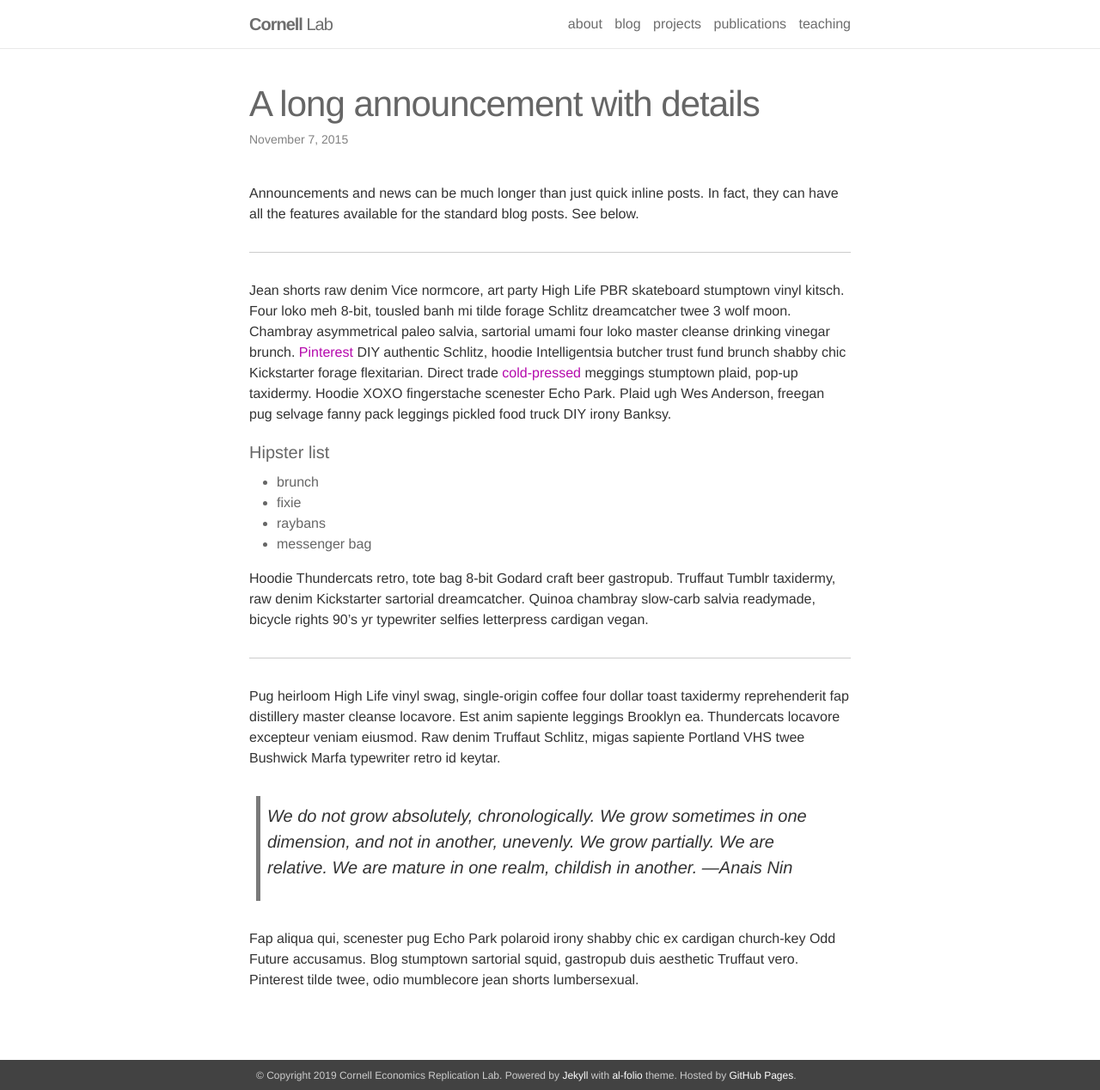
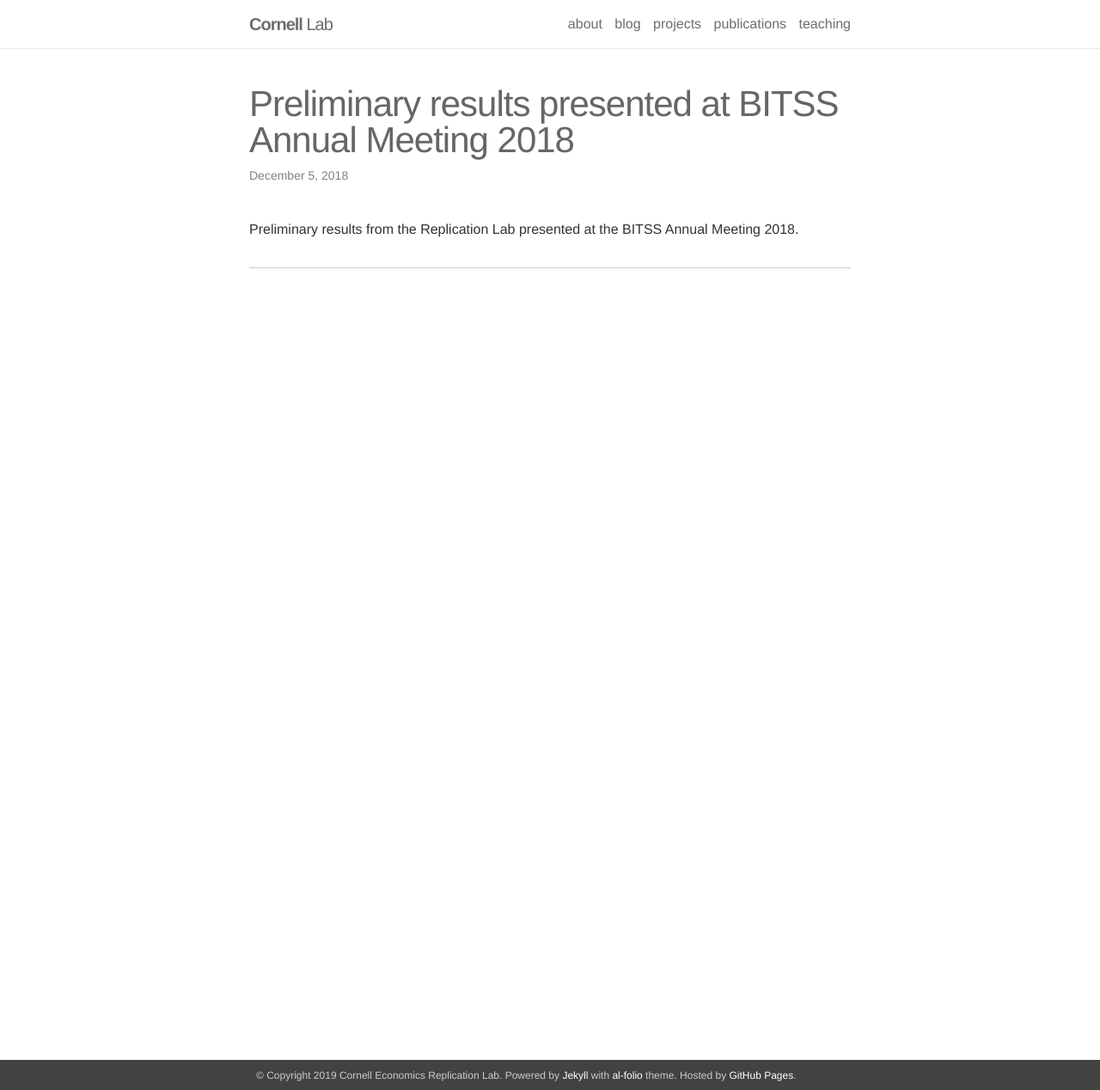
Before and after one commit to labordynamicsinstitute/replication-lab-pages, a Jekyll site: the page built from _news/announcement_2.md, in a window 1280 px wide and 1268 px high. Shown: the whole window at 86% size. Built offline with Jekyll 4.4.1, drawn with Linux system fonts in a browser that asks for light colours; nearby versions of some CDN libraries.

```diff
--- a/_news/announcement_2.md
+++ b/_news/announcement_2.md
@@ -1,31 +1,10 @@
 ---
 layout: post
-title: A long announcement with details
-date: 2015-11-07 16:11:00-0400
+title: Preliminary results presented at BITSS Annual Meeting 2018
+date: 2018-12-05 16:11:00-0400
 inline: false
 ---
 
-Announcements and news can be much longer than just quick inline posts. In fact, they can have all the features available for the standard blog posts. See below.
+Preliminary results from the Replication Lab presented at the BITSS Annual Meeting 2018.
 
 ***
-
-Jean shorts raw denim Vice normcore, art party High Life PBR skateboard stumptown vinyl kitsch. Four loko meh 8-bit, tousled banh mi tilde forage Schlitz dreamcatcher twee 3 wolf moon. Chambray asymmetrical paleo salvia, sartorial umami four loko master cleanse drinking vinegar brunch. <a href="https://www.pinterest.com" target="blank">Pinterest</a> DIY authentic Schlitz, hoodie Intelligentsia butcher trust fund brunch shabby chic Kickstarter forage flexitarian. Direct trade <a href="https://en.wikipedia.org/wiki/Cold-pressed_juice" target="blank">cold-pressed</a> meggings stumptown plaid, pop-up taxidermy. Hoodie XOXO fingerstache scenester Echo Park. Plaid ugh Wes Anderson, freegan pug selvage fanny pack leggings pickled food truck DIY irony Banksy.
-
-#### Hipster list
-<ul>
-    <li>brunch</li>
-    <li>fixie</li>
-    <li>raybans</li>
-    <li>messenger bag</li>
-</ul>
-
-Hoodie Thundercats retro, tote bag 8-bit Godard craft beer gastropub. Truffaut Tumblr taxidermy, raw denim Kickstarter sartorial dreamcatcher. Quinoa chambray slow-carb salvia readymade, bicycle rights 90's yr typewriter selfies letterpress cardigan vegan.
-
-***
-
-Pug heirloom High Life vinyl swag, single-origin coffee four dollar toast taxidermy reprehenderit fap distillery master cleanse locavore. Est anim sapiente leggings Brooklyn ea. Thundercats locavore excepteur veniam eiusmod. Raw denim Truffaut Schlitz, migas sapiente Portland VHS twee Bushwick Marfa typewriter retro id keytar.
-
-> We do not grow absolutely, chronologically. We grow sometimes in one dimension, and not in another, unevenly. We grow partially. We are relative. We are mature in one realm, childish in another.
-> —Anais Nin
-
-Fap aliqua qui, scenester pug Echo Park polaroid irony shabby chic ex cardigan church-key Odd Future accusamus. Blog stumptown sartorial squid, gastropub duis aesthetic Truffaut vero. Pinterest tilde twee, odio mumblecore jean shorts lumbersexual.
```
Also changed, not shown: _bibliography/papers.bib (+40 -55 lines), _data/coauthors.yml (+2 -8 lines), _news/announcement_1.md (+4 -3 lines), _projects/2_project.markdown (+19 -38 lines), assets/img/micro-cover.png (added), assets/img/micro-icon.png (added), assets/img/micro-icon.svg (added).
